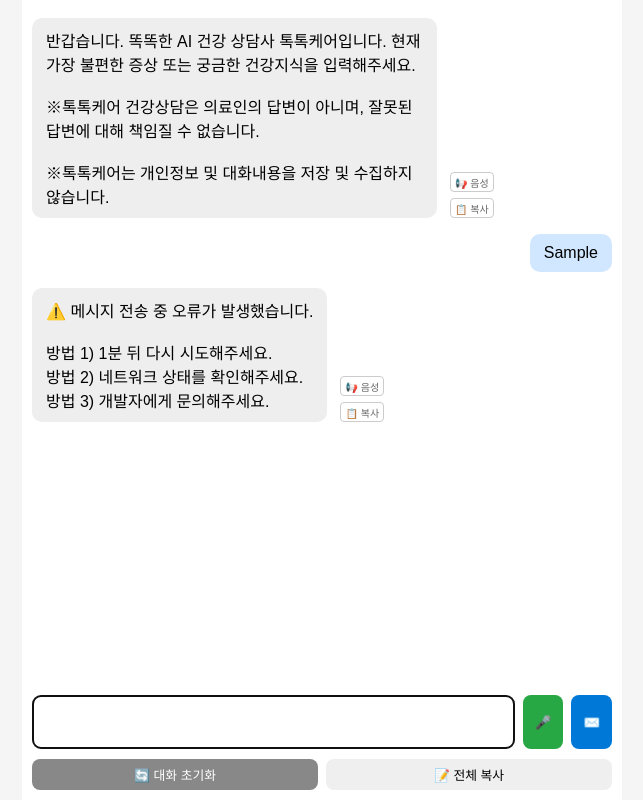
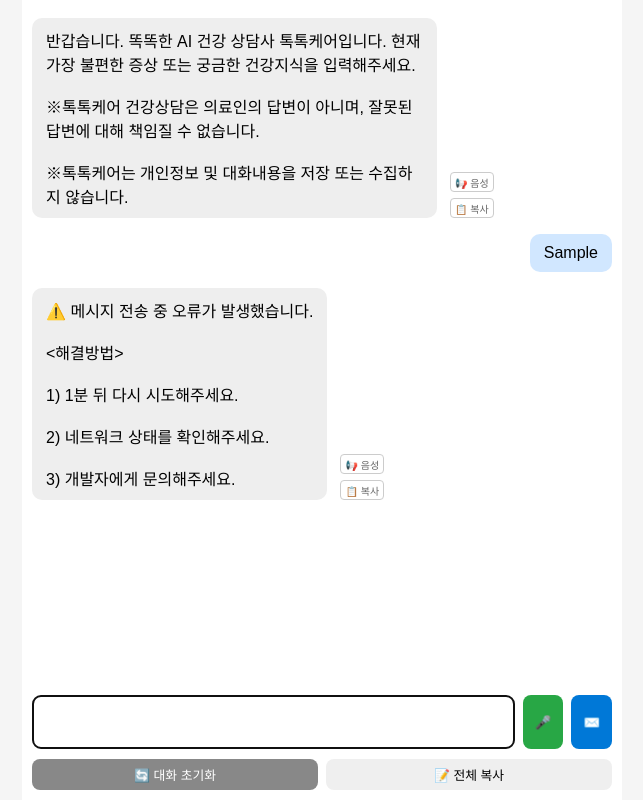
Before and after one commit to lee6097/talktalkcare, a plain HTML site: page index.html in a window 1280 px wide. Both pictures are taken after typing "Sample" into the empty fields and a click on the button "✉️". Shown: the whole page, without its empty margins (318-961 px from the left). Drawn offline with Linux system fonts and the light colour scheme; no server answers.

Commit message:
Update index.html

```diff
--- a/index.html
+++ b/index.html
@@ -180,7 +180,7 @@
     const messages = [];
 
     window.addEventListener('DOMContentLoaded', () => {
-      const welcome = "반갑습니다. 똑똑한 AI 건강 상담사 톡톡케어입니다. 현재 가장 불편한 증상 또는 궁금한 건강지식을 입력해주세요.\n\n※톡톡케어 건강상담은 의료인의 답변이 아니며, 잘못된 답변에 대해 책임질 수 없습니다.\n\n※톡톡케어는 개인정보 및 대화내용을 저장 및 수집하지 않습니다.";
+      const welcome = "반갑습니다. 똑똑한 AI 건강 상담사 톡톡케어입니다. 현재 가장 불편한 증상 또는 궁금한 건강지식을 입력해주세요.\n\n※톡톡케어 건강상담은 의료인의 답변이 아니며, 잘못된 답변에 대해 책임질 수 없습니다.\n\n※톡톡케어는 개인정보 및 대화내용을 저장 또는 수집하지 않습니다.";
       appendBubble(welcome, 'ai');
     });
 
@@ -209,7 +209,7 @@
         appendBubble(data.reply, 'ai');
       } catch (err) {
         removeLastBubble();
-        appendBubble('⚠️ 메시지 전송 중 오류가 발생했습니다.\n\n방법 1) 1분 뒤 다시 시도해주세요.\n방법 2) 네트워크 상태를 확인해주세요.\n방법 3) 개발자에게 문의해주세요.', 'ai');
+        appendBubble('⚠️ 메시지 전송 중 오류가 발생했습니다.\n\n<해결방법>\n\n1) 1분 뒤 다시 시도해주세요.\n\n2) 네트워크 상태를 확인해주세요.\n\n3) 개발자에게 문의해주세요.', 'ai');
       } finally {
         userInput.disabled = false;
         userInput.focus();
```
